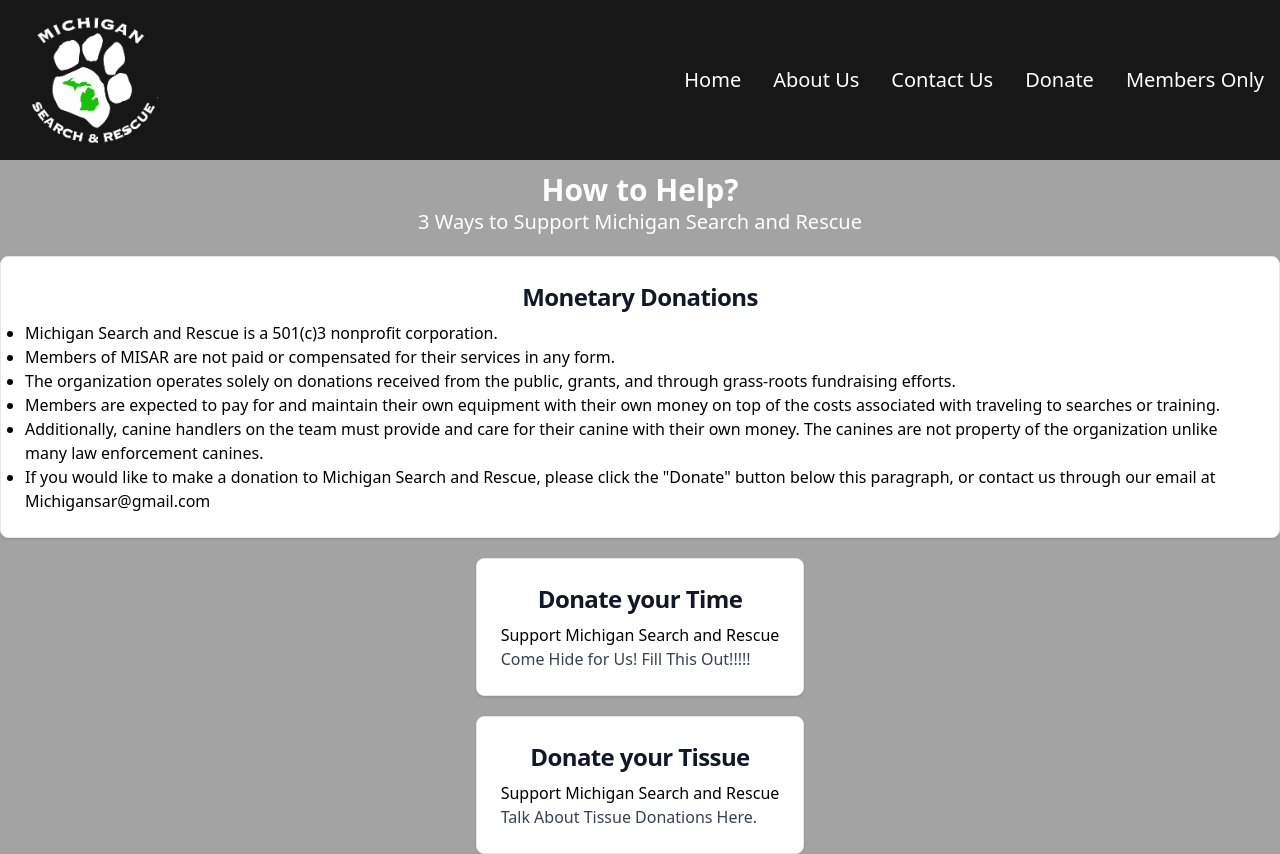
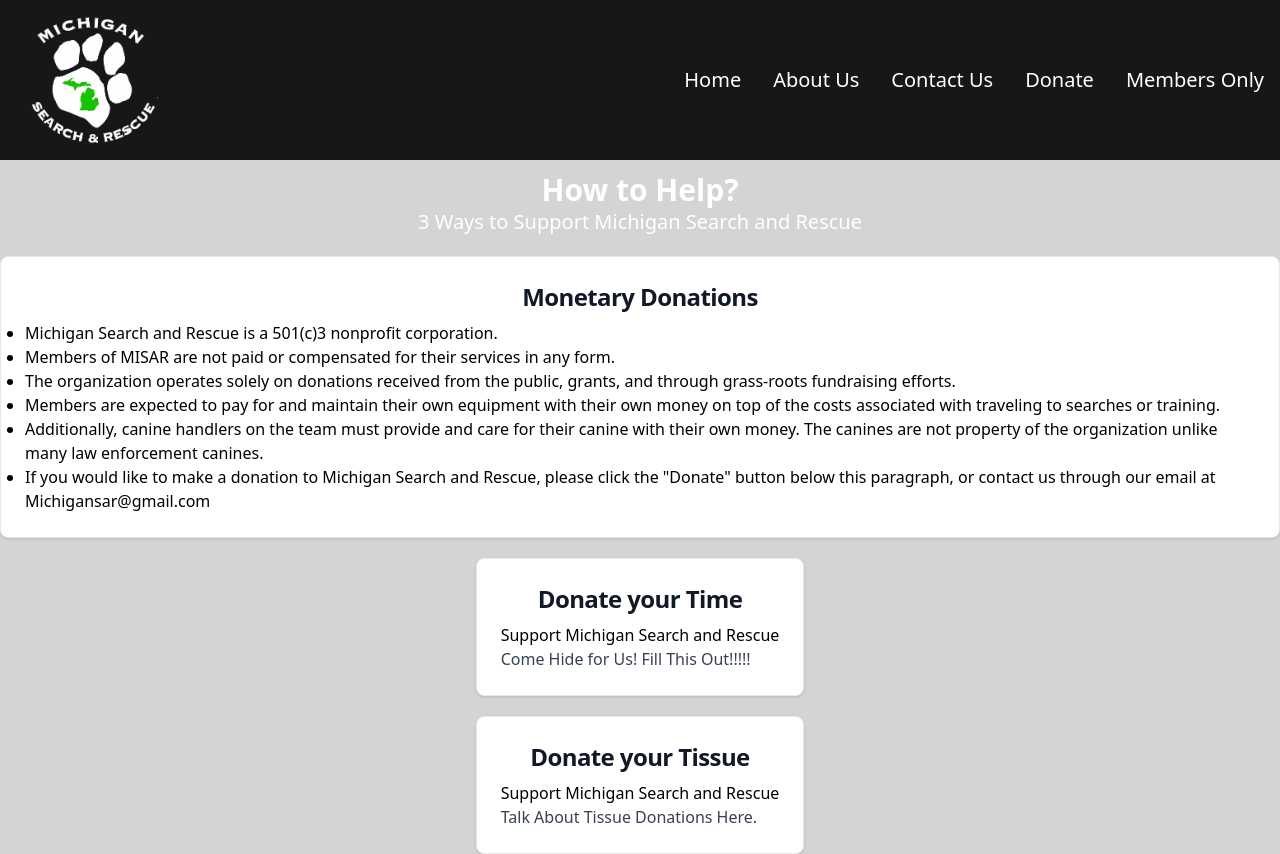
Before and after one commit to akthe-at/misar_web, a Django app: page /donate in a window 1280 px wide. Run offline with Django 4.2, Linux system fonts and the light colour scheme; some libraries are stand-ins or nearby versions.

Commit message:
lighten up background

```diff
--- a/src/misar_web/home/templates/home/base.html
+++ b/src/misar_web/home/templates/home/base.html
@@ -9,7 +9,7 @@
         <link rel="shortcut icon" href="{% static 'home/favicon.ico' %}" />
         <title>Michigan Search and Rescue</title>
     </head>
-    <body class="bg-neutral-400">
+    <body class="bg-neutral-300">
         {% tailwind_css %}
         {% include 'home/includes/navbar.html' %}
         {% block content %}{% endblock %}
```
